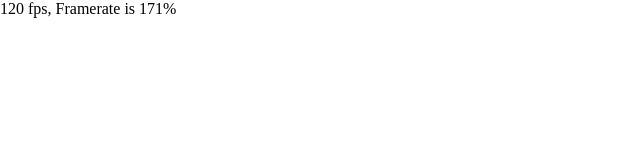
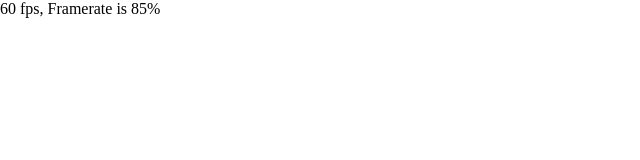
Before and after one commit to nonmanifold/3points, a website built with webpack: page build/index.html in a window 1280 px wide. Shown: the full height of the page, 0-640 px from the left. Built offline with nearby package versions, Linux system fonts and the light colour scheme.

Commit message:
cap FPS by dropping frames

```diff
--- a/src/renderer.js
+++ b/src/renderer.js
@@ -1,9 +1,12 @@
-const FPS = 70
+const FPS = 70.0
+const FRAME_DURATION = 1000.0 / FPS
 
 export  default class Renderer {
     frame_count = 0
     fps_timer = null
     fps = null
+    updateId = null
+    previousDelta = 0
 
     constructor (viewport) {
         this.viewport = viewport
@@ -12,14 +15,23 @@ export  default class Renderer {
     start = () => {
         this.fps = document.getElementById('fps')
         this.fps_timer = setInterval(this.updateFPS, 1000)
-        window.requestAnimationFrame(this.processFrame)
+        this.updateId = window.requestAnimationFrame(this.processFrame)
         this.processFrame()
     }
 
-    processFrame = () => {
+    processFrame = (currentDelta) => {
+        this.updateId = window.requestAnimationFrame(this.processFrame)
+
+        const delta = currentDelta - this.previousDelta
+
+        if (delta < FRAME_DURATION) {
+            return // drop frame
+        }
+
         this.viewport.render()
         this.frame_count ++
-        window.requestAnimationFrame(this.processFrame)
+
+        this.previousDelta = currentDelta
     }
 
 
```
Also changed, not shown: build/index.html.
